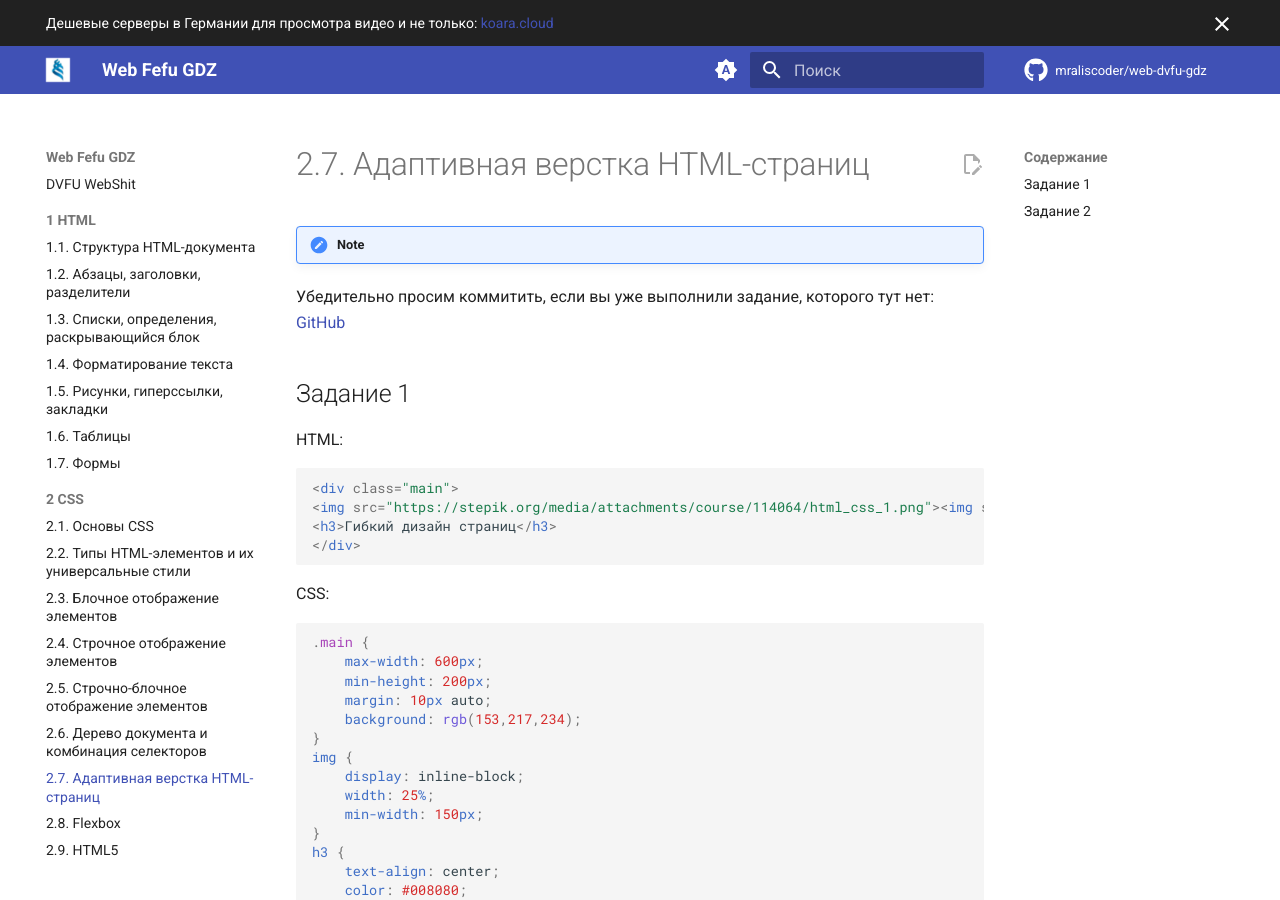
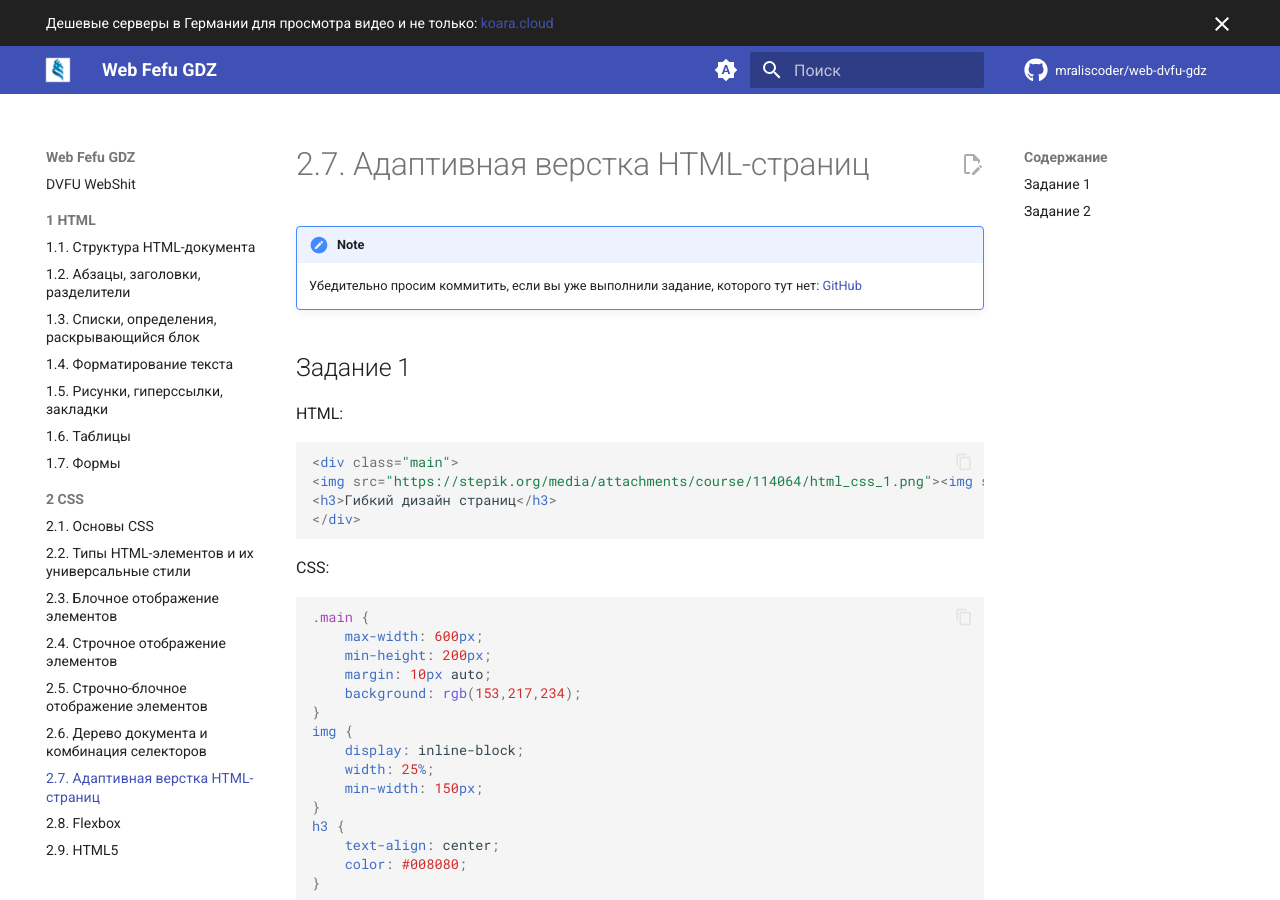
Before and after one commit to mraliscoder/web-dvfu-gdz, an MkDocs documentation site: the page built from docs/2_CSS/2.7.md, in a window 1280 px wide and 900 px high. Built offline with MkDocs 1.6.1 and Material for MkDocs 9.7.7, drawn with Linux system fonts in a browser that asks for light colours; comment, search, counter and statistics services are not loaded.

Commit message:
Fix fcking nvim, use normal editors aaaaaaa

```diff
--- a/docs/2_CSS/2.7.md
+++ b/docs/2_CSS/2.7.md
@@ -1,7 +1,7 @@
 # 2.7. Адаптивная верстка HTML-страниц
 
 !!! note
-Убедительно просим коммитить, если вы уже выполнили задание, которого тут нет: [GitHub](https://github.com/mraliscoder/web-dvfu-gdz)
+    Убедительно просим коммитить, если вы уже выполнили задание, которого тут нет: [GitHub](https://github.com/mraliscoder/web-dvfu-gdz)
 
 ## Задание 1
 
--- a/mkdocs.yml
+++ b/mkdocs.yml
@@ -10,6 +10,7 @@ theme:
     features:
     - navigation.sections
     - content.action.edit
+    - content.code.copy
     - announce.dismiss
     icon:
       repo: fontawesome/brands/github
```
Also changed, not shown: docs/2_CSS/2.6.md (+1 -1 lines), docs/2_CSS/2.8.md (+1 -1 lines), docs/2_CSS/2.9.md (+1 -1 lines).
